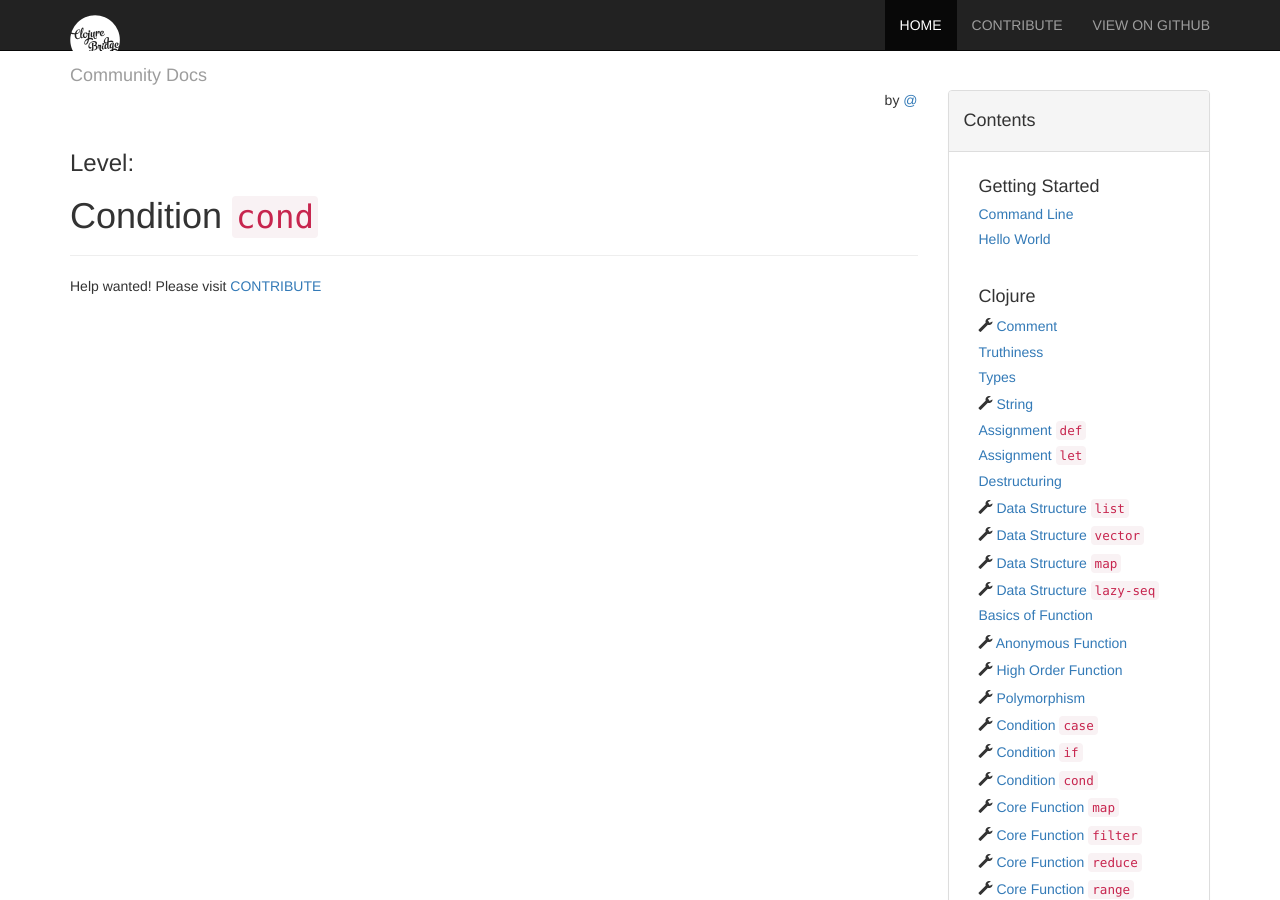
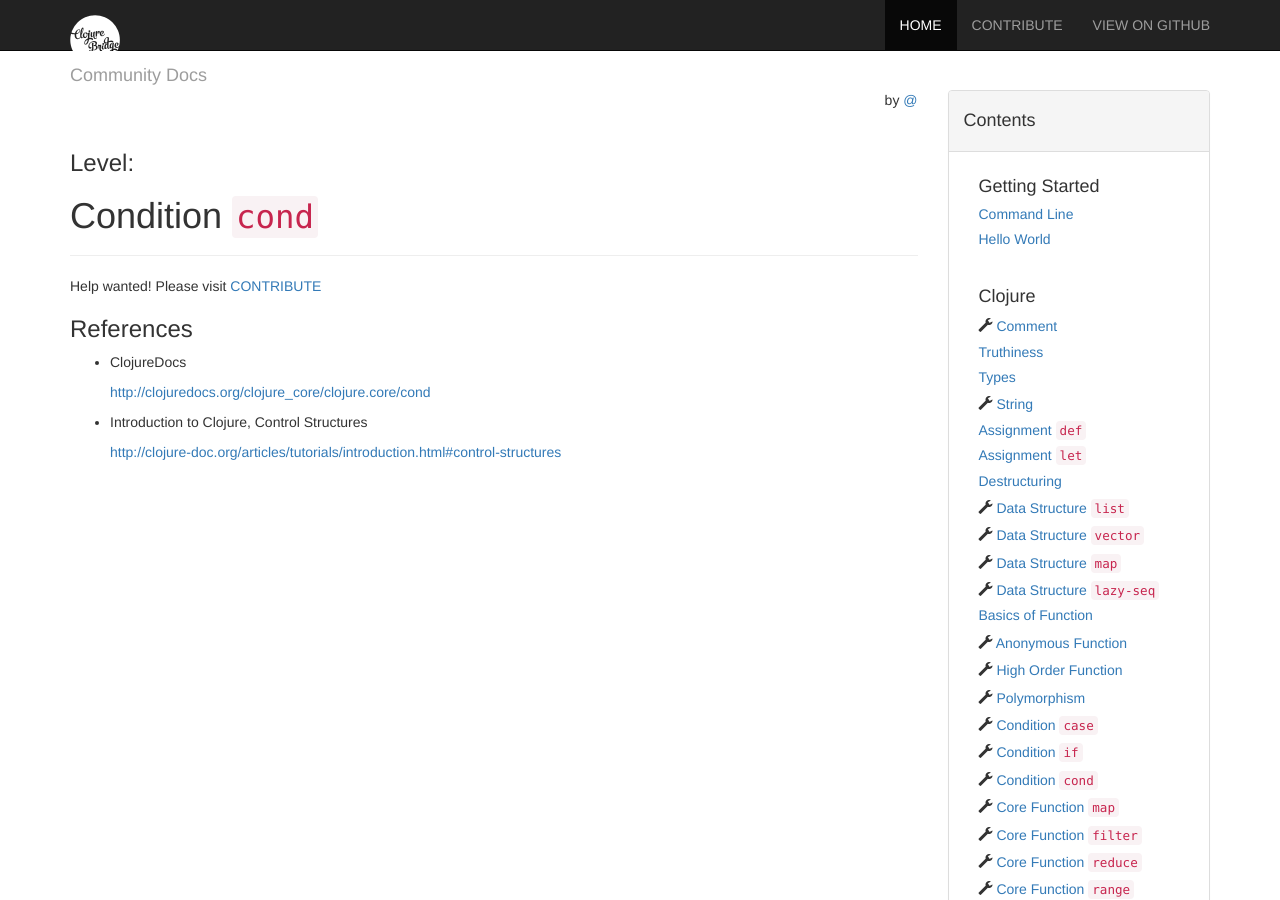
Before and after one commit to ClojureBridge/community-docs, a Jekyll site: the page built from docs/clojure/cond.md, in a window 1280 px wide and 900 px high. Built offline with Jekyll 4.4.1, drawn with Linux system fonts in a browser that asks for light colours; nearby versions of some CDN libraries.

Commit message:
Adds more references

```diff
--- a/docs/clojure/cond.md
+++ b/docs/clojure/cond.md
@@ -7,3 +7,14 @@ author:
 ---
 
 Help wanted! Please visit  [CONTRIBUTE]({{ site.baseurl }}/docs/contribute)
+
+
+### References
+
+- ClojureDocs
+
+    [http://clojuredocs.org/clojure_core/clojure.core/cond](http://clojuredocs.org/clojure_core/clojure.core/cond)
+
+- Introduction to Clojure, Control Structures
+
+    [http://clojure-doc.org/articles/tutorials/introduction.html#control-structures](http://clojure-doc.org/articles/tutorials/introduction.html#control-structures)
```
Also changed, not shown: docs/clojure/def.md (+4 -0 lines), docs/clojure/destructuring.md (+4 -0 lines), docs/clojure/function-creation.md (+3 -0 lines), docs/clojure/let.md (+4 -0 lines).
